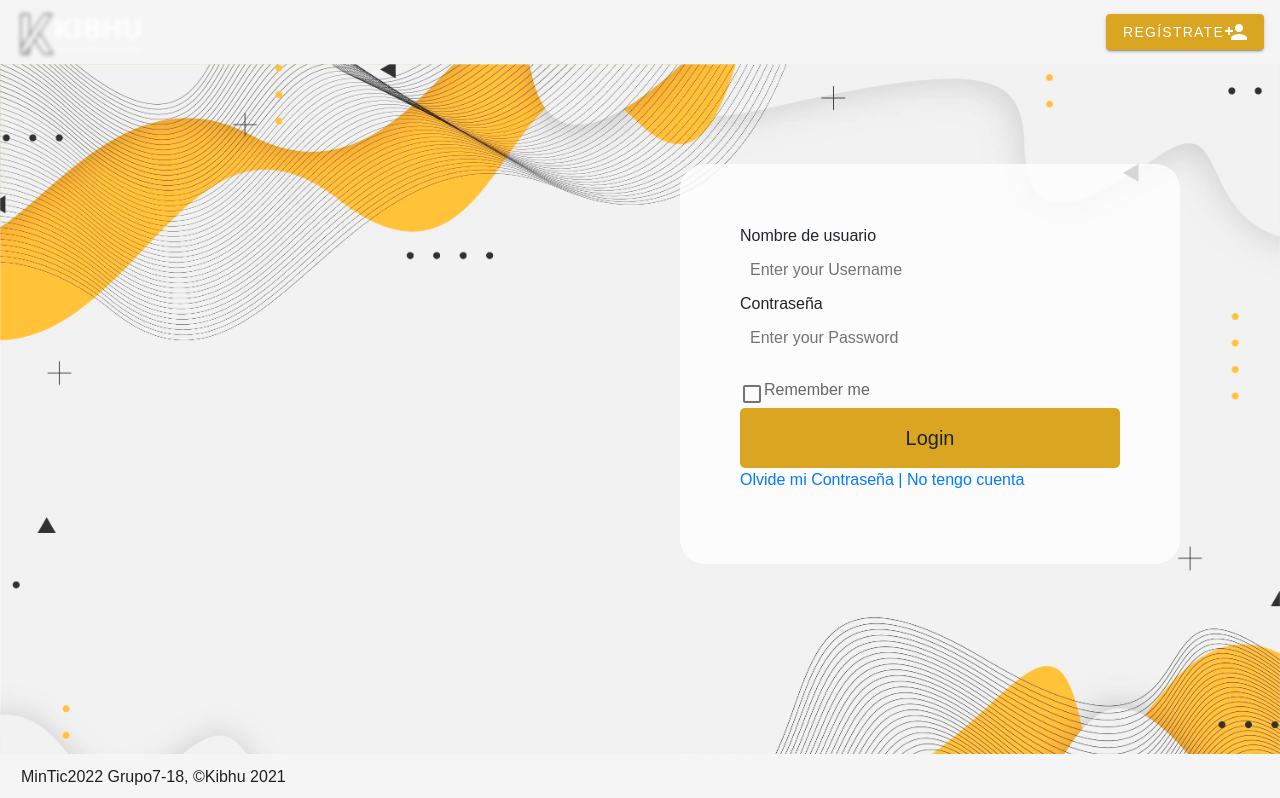
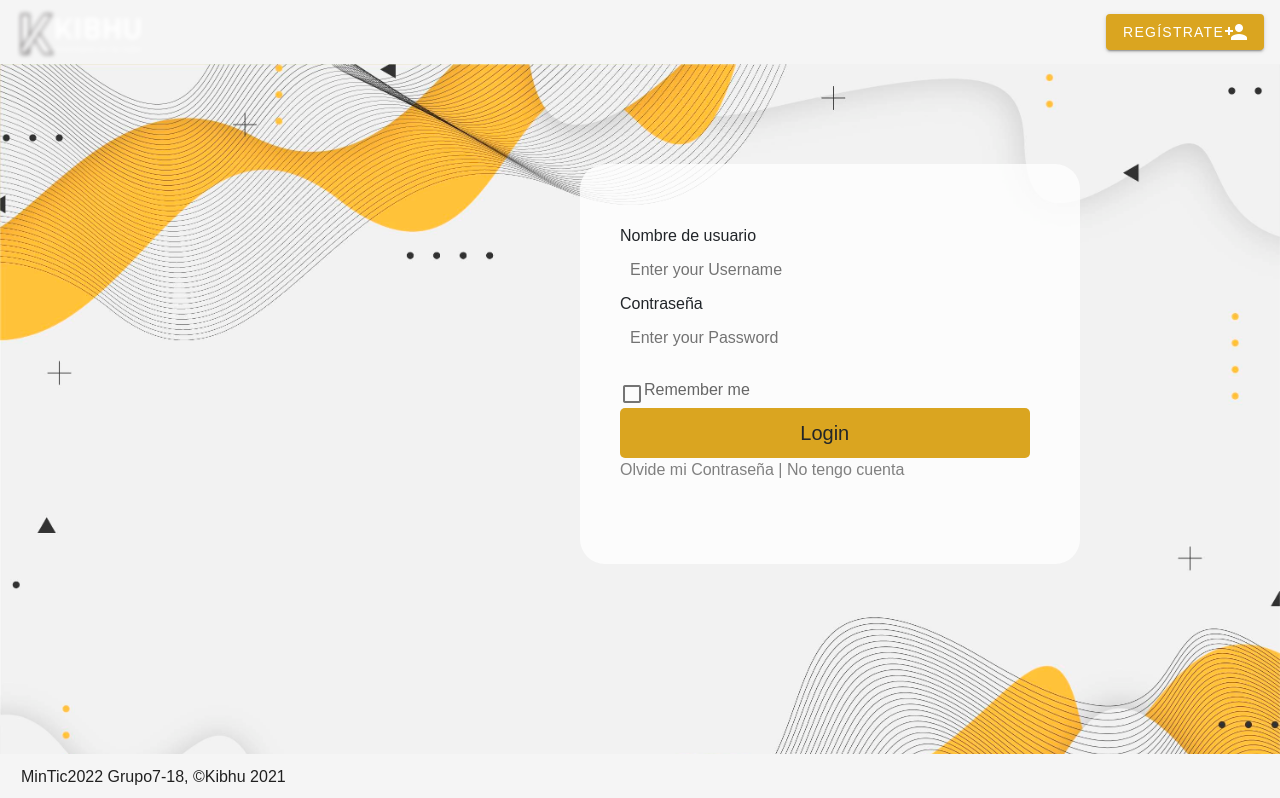
Before and after one commit to Acosticahub/VueGrupo7-18, a Vue app in the folder Frontend/kibhu/: page / in a window 1280 px wide. Shown: the top 798 px of the page. Built offline with nearby package versions, Linux system fonts and the light colour scheme.

Commit message:
pequeños ajustes

```diff
--- a/Frontend/kibhu/src/components/Aplicacion/HeaderApp.vue
+++ b/Frontend/kibhu/src/components/Aplicacion/HeaderApp.vue
@@ -48,7 +48,7 @@
 </div>
 
 
-<v-btn flat link href="../../" >
+<v-btn class="sign" flat link href="../../" >
     <span>Sign Out</span>
     <v-icon rigth>mdi-logout</v-icon>
 </v-btn>
@@ -68,7 +68,7 @@
     <p class="text-center white--text font-weight-medium "> Hernán Pérez </p>
     <v-list dense nav>
 
-        <v-list-item v-for="link in links" :key="link.text" route :to="link.route">
+        <v-list-item class="white--text" v-for="link in links" :key="link.text" route :to="link.route">
             <v-list-item-action>
                 <v-icon class="white--text"> {{ link.icon }} </v-icon>
             </v-list-item-action>
@@ -112,6 +112,10 @@ export default {
 </script>
 
 <style>
+.sign{
+
+    text-decoration: none !important;
+}
 .foto{
   left: 50px;
 }
--- a/Frontend/kibhu/src/components/Web/LoginHome.vue
+++ b/Frontend/kibhu/src/components/Web/LoginHome.vue
@@ -17,8 +17,8 @@
       <router-link to="/appkibhu" type="submit" value="Login" class="button" >Login</router-link>
 
       <div id="configcuenta">
-        <a href="" style="text-decoration:none ">Olvide mi Contraseña | </a>
-        <a href="" style="text-decoration:none">No tengo cuenta</a>
+        <a href="" style="text-decoration:none; color:gray; ">Olvide mi Contraseña | </a>
+        <a href="" style="text-decoration:none; color:gray; ">No tengo cuenta</a>
       </div>
     </div>
   </div>
@@ -29,13 +29,15 @@
 <style>
 
 .contenedor {
-  width: 500px;
+  width: 400px;
   padding: 60px;
+  padding-left: 40px;
+  padding-right: 5px;
   border-radius: 25px;
   background-color:rgba(255, 255, 255, 0.8);
   position: absolute;
   top: 100px;
-  right: 100px;
+  right: 200px;
   width: 500px;
   height: 400px;
 
@@ -59,11 +61,11 @@ input {
 }
 .button {
   border: none;
-  width: 100%;
+  width: 90%;
   color: white;
   font-size: 20px;
   background: #daa520;
-  padding: 15px 20px;
+  padding: 10px 20px;
   border-radius: 5px;
   cursor: pointer;
   text-decoration-color: aliceblue;
```
